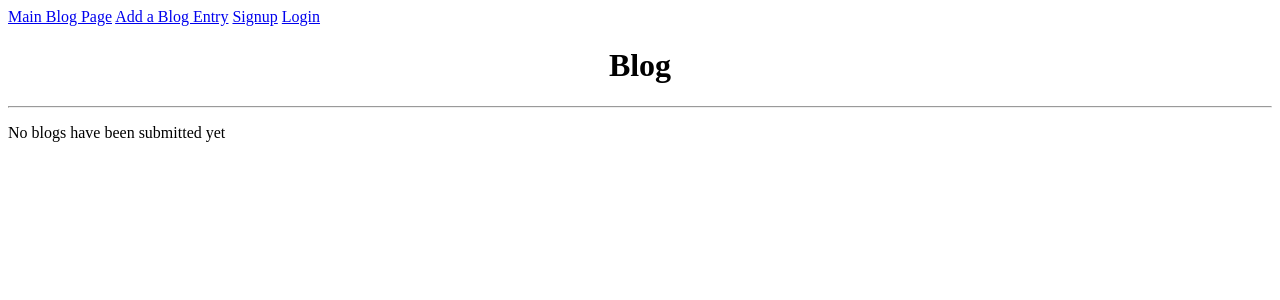
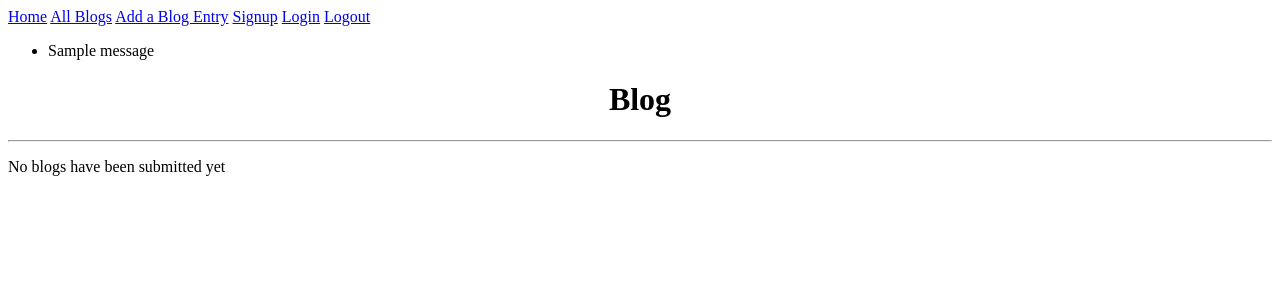
Before and after one commit to 13bob/blogz, a Flask app: page /blog in a window 1280 px wide. Shown: the top 300 px of the page. Run offline with Flask 2, Linux system fonts and the light colour scheme; tables that the repository leaves empty hold one stand-in row (values such as "Sample post"); one stand-in notice (Sample message) is shown; data that the repository does not hold is empty.

Commit message:
Functional, not pretty yet

```diff
--- a/main.py
+++ b/main.py
@@ -3,7 +3,7 @@
 
 app = Flask(__name__)
 app.config['DEBUG'] = True
-app.config['SQLALCHEMY_DATABASE_URI'] = 'mysql+pymysql://blogz:launchcode@localhost:3306/blogz'
+app.config['SQLALCHEMY_DATABASE_URI'] = 'mysql+pymysql://blogzz:launchcode@localhost:3306/blogzz'
 app.config['SQLALCHEMY_ECHO'] = True
 db = SQLAlchemy(app)
 app.secret_key = '95U60TmQqa3coPJC'
@@ -15,7 +15,7 @@
     body = db.Column(db.String(300))
     owner_id = db.Column(db.Integer,db.ForeignKey('user.id'))
 
-    def __init__(self, title, body):
+    def __init__(self, title, body, owner):
         self.title = title
         self.body = body
         self.owner = owner
@@ -33,7 +33,7 @@
 
 @app.before_request
 def require_login():
-    allowed_routes = ['login', 'signup', 'base', 'blog']
+    allowed_routes = ['login', 'signup','index', 'blog']
     if request.endpoint not in allowed_routes and 'username' not in session:
         return redirect('/login')
 
@@ -105,55 +105,73 @@
     return render_template('login.html')
 
 
+@app.route('/logout')
+def logout():
+    del session['username']
+    return redirect('/blog')
 
 
 
 
 @app.route('/blog', methods=['POST', 'GET'])
 def blog():
-    blogs = Blog.query.all()
-    id = request.query_string
-    if request.method == 'GET':
-        if not id:
-            return render_template('blog.html', blogs=blogs)
-        else:
-            b = int(request.args.get('b'))
-            blog = Blog.query.get(b)
-            return render_template('singleposting.html', blog=blog)
 
-@app.route('/newpost')
-def newpost():
-    return render_template('newposting.html')
+    if "user" in request.args:
+        user_id = request.args.get("user")
+        user = User.query.get(user_id)
+        user_blogs = Blog.query.filter_by(owner=user).all()
+        return render_template("singleuser.html", page_title = user.username + "'s Posts!",
+                                                      user_blogs=user_blogs)
 
-@app.route('/newpost', methods=['POST'])
-def add_post():
-    title = request.form['title']
-    body = request.form['body']
-
-    if not title and not body:
-        return render_template('newposting.html',
-                                title_error='Please enter a title',
-                                body_error='Please enter your blog')
-
-    elif not title:
-        return render_template('newposting.html',
-                                title_error='Please enter a title', body=body)
-
-    elif not body:
-        return render_template('newposting.html', title=title,
-                                body_error='Please enter your blog')
+    single_post = request.args.get("id")
+    if single_post:
+        blog = Blog.query.get(single_post)
+        return render_template("singleposting.html", blog=blog)
 
     else:
-        new_post = Blog(title, body)
-        db.session.add(new_post)
-        db.session.commit()
+        blogs = Blog.query.all()
+        return render_template('blog.html', page_title="All Blog Posts!", blogs=blogs)
 
-        blog = Blog.query.get(new_post.id)
-        return render_template('singleposting.html', blog=blog)
 
-@app.route("/")
+@app.route('/newpost', methods=['POST', 'GET'])
+def add_post():
+
+    if request.method == 'GET':
+        return render_template('newposting.html')
+
+    if request.method == 'POST':
+        title = request.form['title']
+        body = request.form['body']
+
+        if not title and not body:
+            return render_template('newposting.html',
+                                    title_error='Please enter a title',
+                                    body_error='Please enter your blog')
+
+        elif not title:
+            return render_template('newposting.html',
+                                    title_error='Please enter a title', body=body)
+
+        elif not body:
+            return render_template('newposting.html', title=title,
+                                    body_error='Please enter your blog')
+
+        else:
+            owner = User.query.filter_by(username=session['username']).first()
+            new_post = Blog(title, body, owner)
+            db.session.add(new_post)
+            db.session.commit()
+
+            blog = Blog.query.get(new_post.id)
+            return render_template('singleposting.html', blog=blog)
+        users = User.query.all()
+        return render_template('index.html', users=users)
+
+@app.route('/',  methods=['POST', 'GET'])
 def index():
-    return redirect("/blog")
+    users = User.query.all()
+    return render_template('index.html', users=users)
+
 
 if __name__ == '__main__':
     app.run()
--- a/templates/base.html
+++ b/templates/base.html
@@ -9,12 +9,25 @@
   <body>
 
     <div>
-      <a href="/blog">Main Blog Page</a>
+      <a href="/">Home</a>
+      <a href="/blog">All Blogs</a>
       <a href="/newpost">Add a Blog Entry</a>
       <a href="/signup">Signup</a>
       <a href="/login">Login</a>
+      <a href="/logout">Logout</a>
     </div>
+
+    {% with messages = get_flashed_messages(with_categories=True) %}
+    <ul>
+    {% for category,message in messages %}
+        <li class="{{category}}">{{message}}</li>
+    {% endfor %}
+    </ul>
+    {% endwith %}
+
+
     {% block content %}
+
     {% endblock %}
 
   </body>
--- a/templates/blog.html
+++ b/templates/blog.html
@@ -9,11 +9,13 @@
     {% else %}
       {% for blog in blogs %}
       <div>
-        <a href="/blog?b={{blog.id}}"><h2>{{blog.title}}</h2></a>
+        <a href="/blog?id={{blog.id}}"><h2>{{blog.title}}</h2></a>
         <p>{{blog.body}}</p>
+        <p><a href="/blog?user={{blog.owner_id}}">{{blog.owner.username}}</a></p>
         <hr  />
       </div>
 
       {% endfor%}
     {% endif %}
+
 {% endblock %}
```
Also changed, not shown: templates/index.html (added, +15 -0 lines), templates/newposting.html (+8 -0 lines), templates/singleposting.html (+8 -0 lines), templates/singleuser.html (added, +18 -0 lines).
